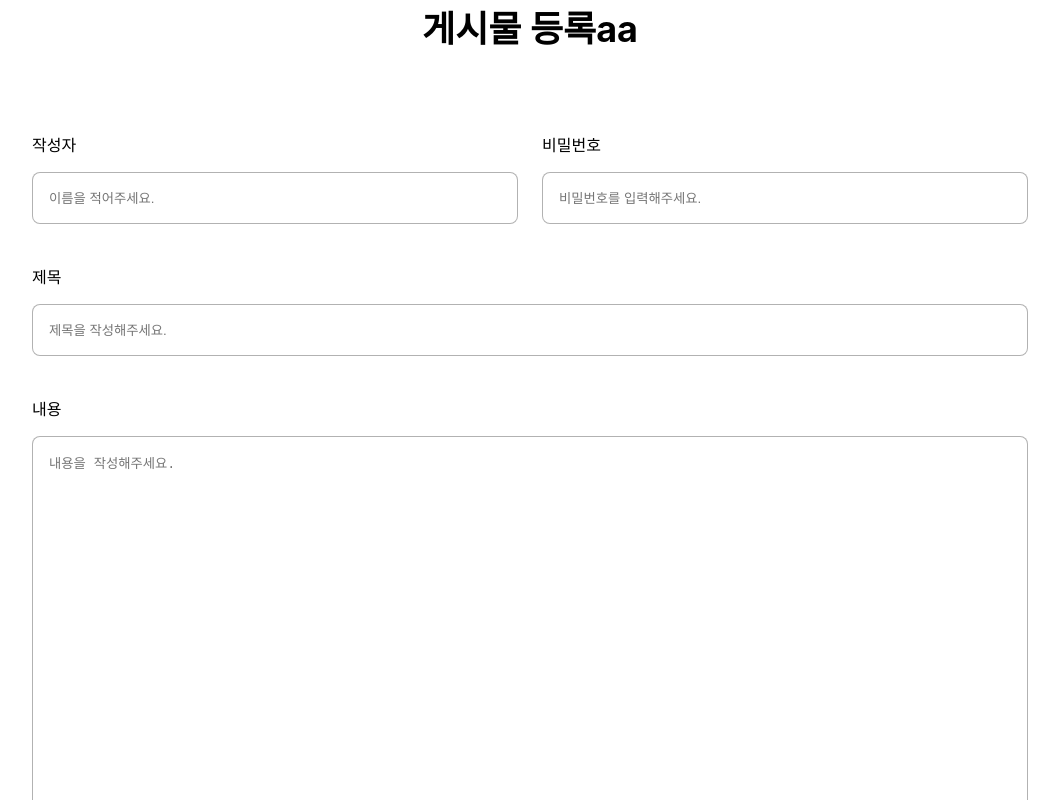
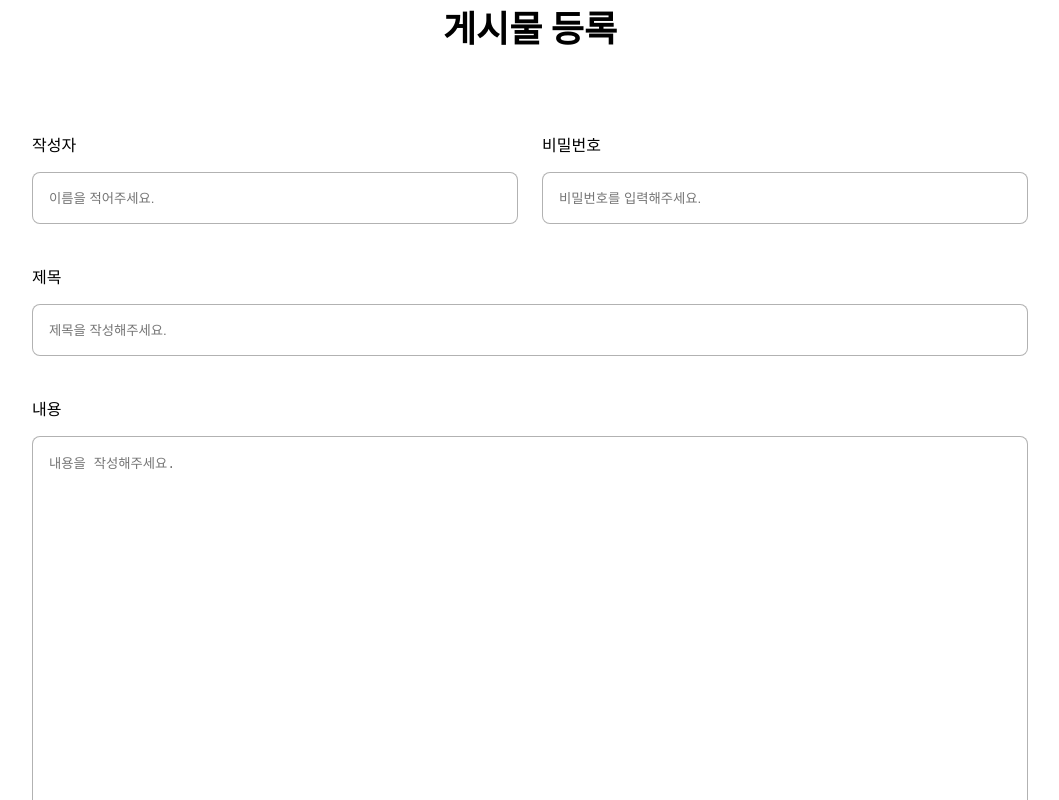
Before and after one commit to SangKwon-Lee/codecamp__freeboard, a Next.js app: page /board in a window 1280 px wide. Shown: the top 800 px of the page, without its empty margins (110-1169 px from the left). Built offline with nearby package versions, Linux system fonts and the light colour scheme.

Commit message:
Register

```diff
--- a/pages/board/index.js
+++ b/pages/board/index.js
@@ -37,7 +37,7 @@ export default function BoardWrithePage() {
 		<Container>
 			<BoardWrapper>
 				<TitleWrapper>
-					<Title>게시물 등록aa</Title>
+					<Title>게시물 등록</Title>
 				</TitleWrapper>
 
 				<NameAndPassword>
```
